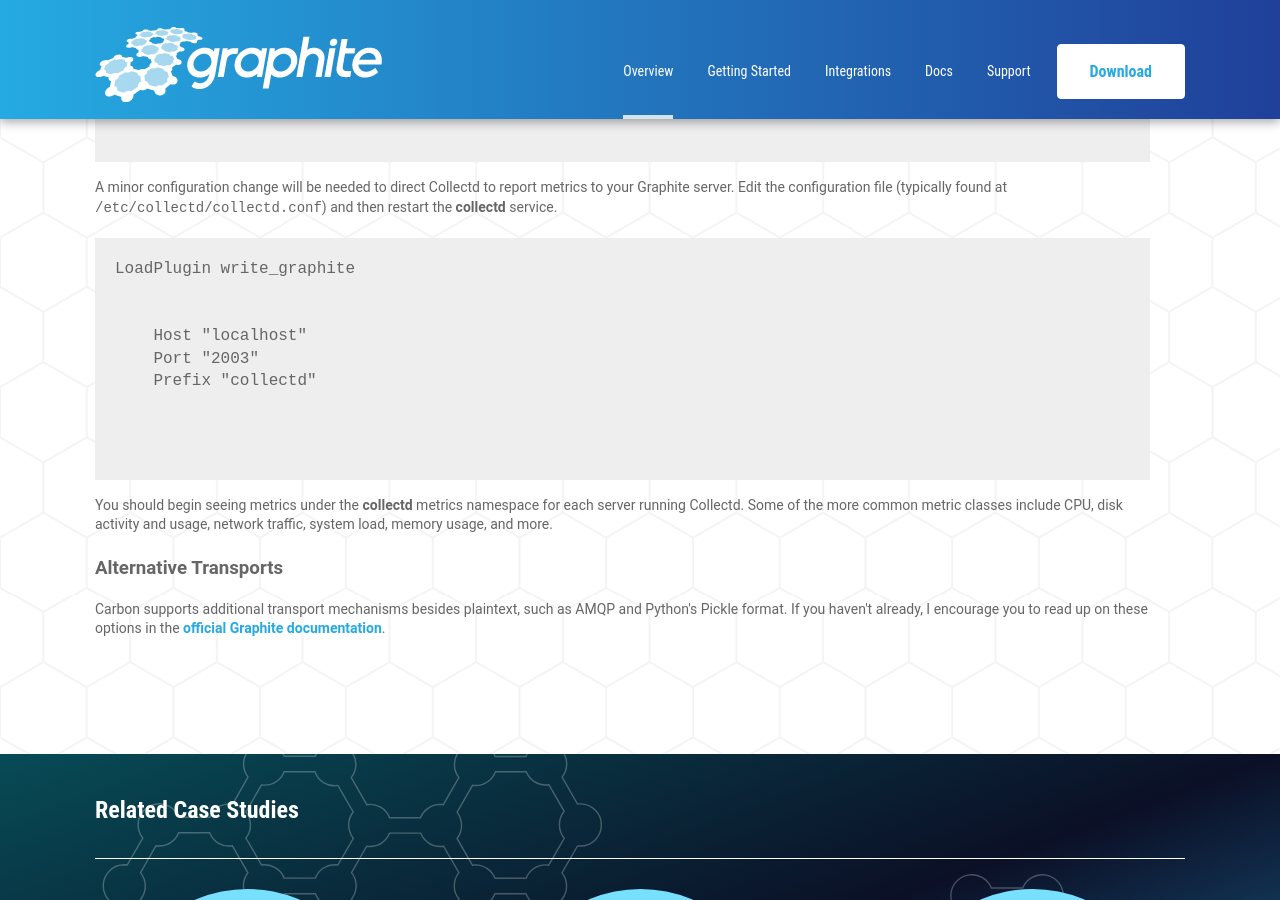
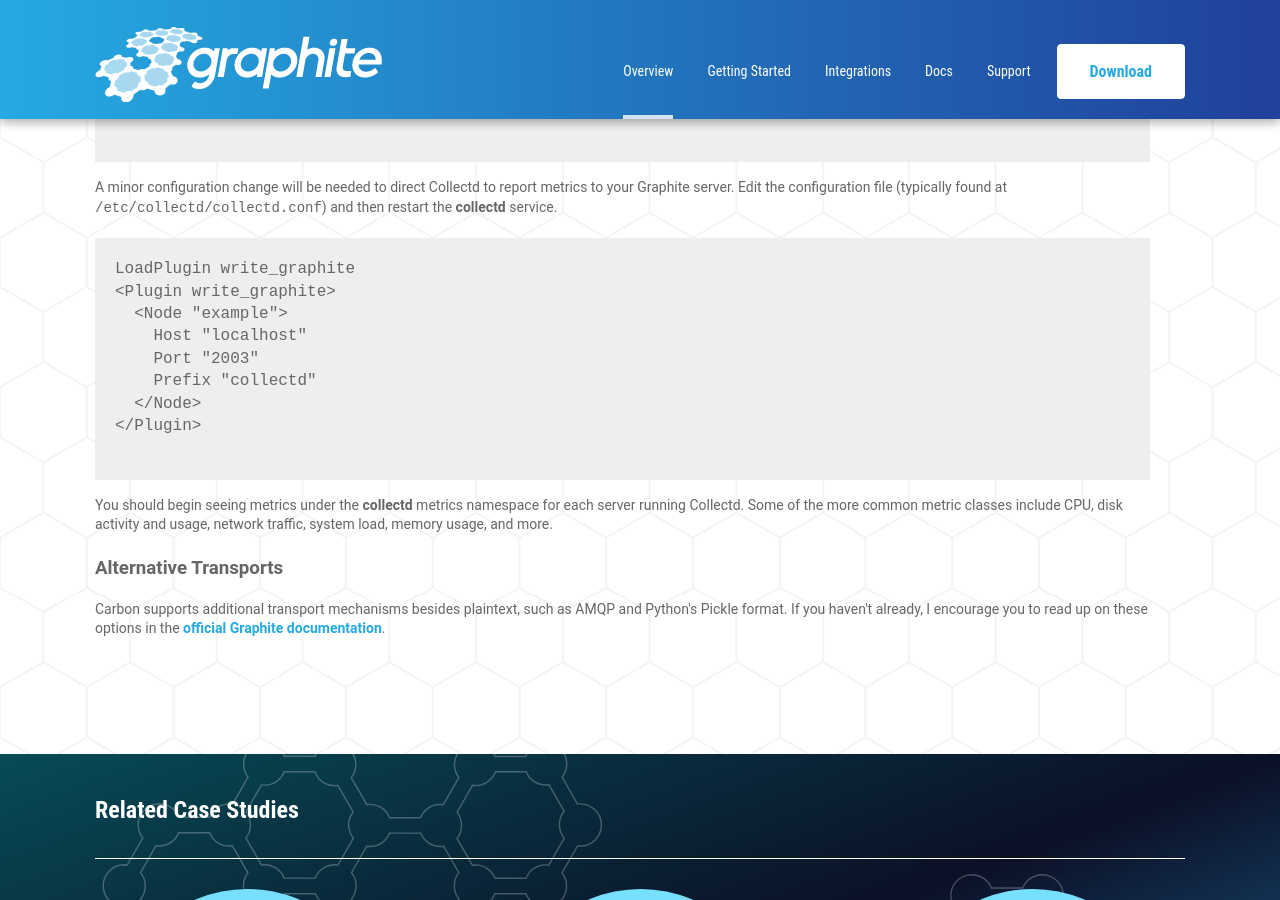
Before and after one commit to graphite-project/graphite-project.github.io, a Jekyll site: the page built from quick-start-guides/feeding-metrics.html, in a window 1280 px wide and 900 px high, scrolled down 1889 px. Built offline with Jekyll 4.4.1, drawn with Linux system fonts in a browser that asks for light colours; nearby versions of some CDN libraries.

Commit message:
use html codez here

```diff
--- a/quick-start-guides/feeding-metrics.html
+++ b/quick-start-guides/feeding-metrics.html
@@ -81,13 +81,13 @@
 
       <pre>
 LoadPlugin write_graphite
-<Plugin write_graphite>
-  <Node "example">
+&lt;Plugin write_graphite&gt;
+  &lt;Node "example"&gt;
     Host "localhost"
     Port "2003"
     Prefix "collectd"
-  </Node>
-</Plugin>
+  &lt;/Node&gt;
+&lt;/Plugin&gt;
       </pre>
 
       <p>You should begin seeing metrics under the <strong>collectd</strong> metrics namespace for each server running Collectd. Some of the more common metric classes include CPU, disk activity and usage, network traffic, system load, memory usage, and more.</p>
```
